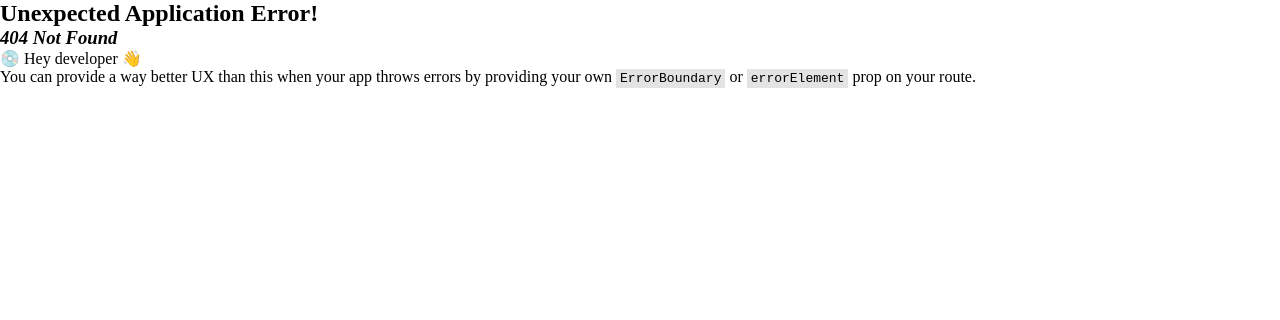
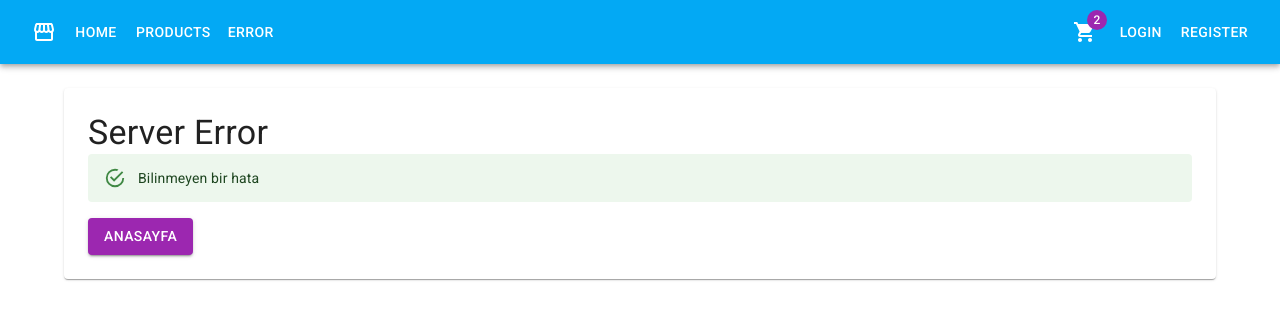
Before and after one commit to MelihDincer/02-store-app, a React (Vite) app: page /errors/server-error in a window 1280 px wide. Before the commit this address had no page. Shown: the top 320 px of the page. Built offline with nearby package versions, Linux system fonts and the light colour scheme.

Commit message:
1 Haziran first commit. -Validation Errors tamamlandı.

```diff
--- a/src/App.jsx
+++ b/src/App.jsx
@@ -6,9 +6,11 @@ import LoginPage from "./pages/Login";
 import RegisterPage from "./pages/Register";
 import ProductsDetailsPage from "./pages/ProductsDetails";
 import MainLayout from "./layouts/Main";
-import ErrorPage from "./pages/ErrorPage";
+import ErrorPage from "./pages/errors/Error";
+import ServerErrorPage from "./pages/errors/ServerError";
+import NotFoundPage from "./pages/errors/NotFound";
 
-const router = createBrowserRouter([
+export const router = createBrowserRouter([
   {
     path: "/",
     element: <MainLayout />,
@@ -27,7 +29,15 @@ const router = createBrowserRouter([
       { path: "cart", element: <CartPage /> },
       { path: "login", element: <LoginPage /> },
       { path: "register", element: <RegisterPage /> },
-      { path: "errors", element: <ErrorPage /> },
+      {
+        path: "errors",
+        children: [
+          { index: true, element: <ErrorPage /> },
+          { path: "server-error", element: <ServerErrorPage /> },
+          { path: "not-found", element: <NotFoundPage /> },
+        ],
+      },
+      { path: "*", element: <NotFoundPage /> },
     ],
   },
 ]);
--- a/src/api/apiClient.js
+++ b/src/api/apiClient.js
@@ -1,5 +1,6 @@
 import axios from "axios";
 import { toast } from "react-toastify";
+import { router } from "../App";
 
 axios.defaults.baseURL = "http://localhost:5000/";
 
@@ -9,7 +10,6 @@ axios.interceptors.response.use(
   },
   (error) => {
     const { data, status } = error.response;
-
     switch (status) {
       case 400:
         toast.error(data.message);
@@ -18,13 +18,27 @@ axios.interceptors.response.use(
         toast.error(data.message);
         break;
       case 403:
-        toast.error(data.message);
+        if (data.errors) {
+          const errors = [];
+
+          for (const key in data.errors) {
+            errors.push(data.errors[key]);
+          }
+
+          let result = {
+            errors: errors,
+            message: data.message,
+          };
+          throw result;
+        }
         break;
       case 404:
-        toast.error(data.message);
+        router.navigate("/errors/not-found"); //Apps dosyasında yer alan errors path i altında not-found path.
         break;
       case 500:
-        toast.error(data.message);
+        router.navigate("/errors/server-error", {
+          state: { error: data, status: status }, //bilgileri diğer sayfaya taşımak için
+        });
       default:
         break;
     }
@@ -49,8 +63,7 @@ const errors = {
     methods.get("errors/bad-request").catch((error) => console.log(error)),
   get401Error: () =>
     methods.get("errors/unauthorized").catch((error) => console.log(error)),
-  get403Error: () =>
-    methods.get("errors/validation-error").catch((error) => console.log(error)),
+  get403Error: () => methods.get("errors/validation-error"),
   get404Error: () =>
     methods.get("errors/not-found").catch((error) => console.log(error)),
   get500Error: () =>
--- a/src/pages/ErrorPage.jsx
+++ b/src/pages/errors/Error.jsx
@@ -1,9 +1,40 @@
-import { Box, Button } from "@mui/material";
-import requests from "../api/apiClient";
+import {
+  Alert,
+  AlertTitle,
+  Box,
+  Button,
+  List,
+  ListItem,
+  ListItemText,
+} from "@mui/material";
+import requests from "../../api/apiClient";
+import { useState } from "react";
 
 export default function ErrorPage() {
+  const [validationError, setValidationError] = useState({});
+
+  function getValidationErrors() {
+    requests.errors.get403Error().catch((data) => {
+      setValidationError(data);
+    });
+  }
+
+  console.log(validationError);
+
   return (
     <Box>
+      {validationError && validationError.errors && (
+        <Alert severity="error" sx={{ mb: 2 }}>
+          <AlertTitle>{validationError.message}</AlertTitle>
+          <List>
+            {validationError.errors.map((error, index) => (
+              <ListItem key={index}>
+                <ListItemText>{error}</ListItemText>
+              </ListItem>
+            ))}
+          </List>
+        </Alert>
+      )}
       <Button
         sx={{ mr: 2 }}
         variant="outlined"
@@ -25,7 +56,7 @@ export default function ErrorPage() {
         sx={{ mr: 2 }}
         variant="outlined"
         color="error"
-        onClick={() => requests.errors.get403Error()}
+        onClick={getValidationErrors}
       >
         Validation Error
       </Button>
--- /dev/null
+++ b/src/pages/errors/NotFound.jsx
@@ -0,0 +1,23 @@
+import { Alert, Button, Paper, Typography } from "@mui/material";
+import { Link, useLocation } from "react-router";
+
+export default function NotFoundPage() {
+  const { state } = useLocation();
+  return (
+    <Paper sx={{ p: 3 }}>
+      <Typography variant="h4" gutterBottom>
+        Not Found Error{" "}
+      </Typography>
+      <Alert severity="error">Aradığınız kaynak bulunamadı</Alert>
+      <Button
+        component={Link}
+        to="/"
+        variant="contained"
+        color="secondary"
+        sx={{ mt: 2 }}
+      >
+        Anasayfa
+      </Button>
+    </Paper>
+  );
+}
--- /dev/null
+++ b/src/pages/errors/ServerError.jsx
@@ -0,0 +1,34 @@
+import { Alert, Button, Paper, Typography } from "@mui/material";
+import { Link, useLocation } from "react-router";
+
+export default function ServerErrorPage() {
+  const { state } = useLocation();
+  return (
+    <Paper sx={{ p: 3 }}>
+      {state?.error ? (
+        <>
+          <Typography variant="h4" gutterBottom>
+            {state.error.message} - {state.status}
+          </Typography>
+          <Alert severity="error">
+            {state.error.details || "Bilinmeyen bir hata oluştu"}
+          </Alert>
+        </>
+      ) : (
+        <>
+          <Typography variant="h4">Server Error</Typography>
+          <Alert security="error">Bilinmeyen bir hata</Alert>
+        </>
+      )}
+      <Button
+        component={Link}
+        to="/"
+        variant="contained"
+        color="secondary"
+        sx={{ mt: 2 }}
+      >
+        Anasayfa
+      </Button>
+    </Paper>
+  );
+}
```
